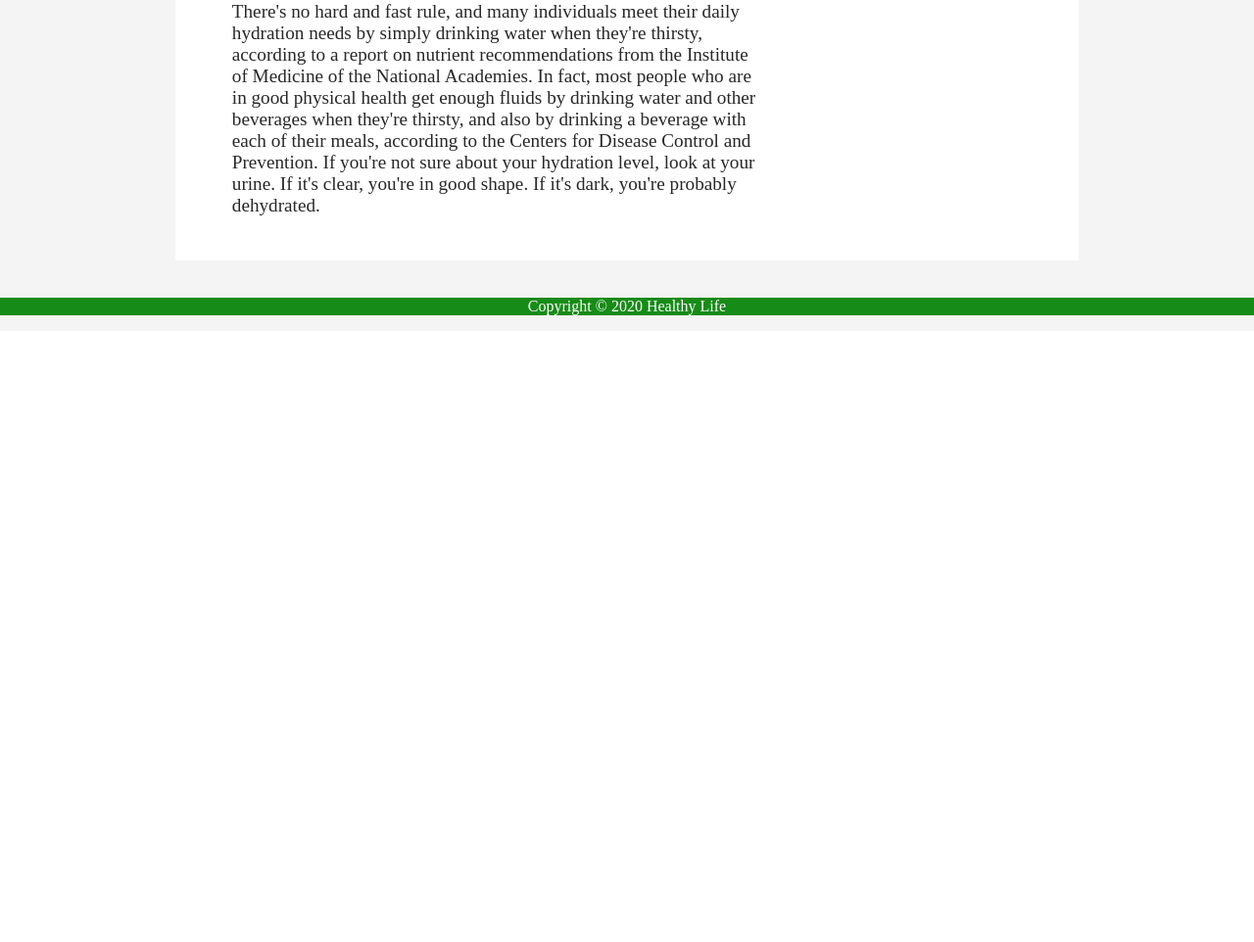
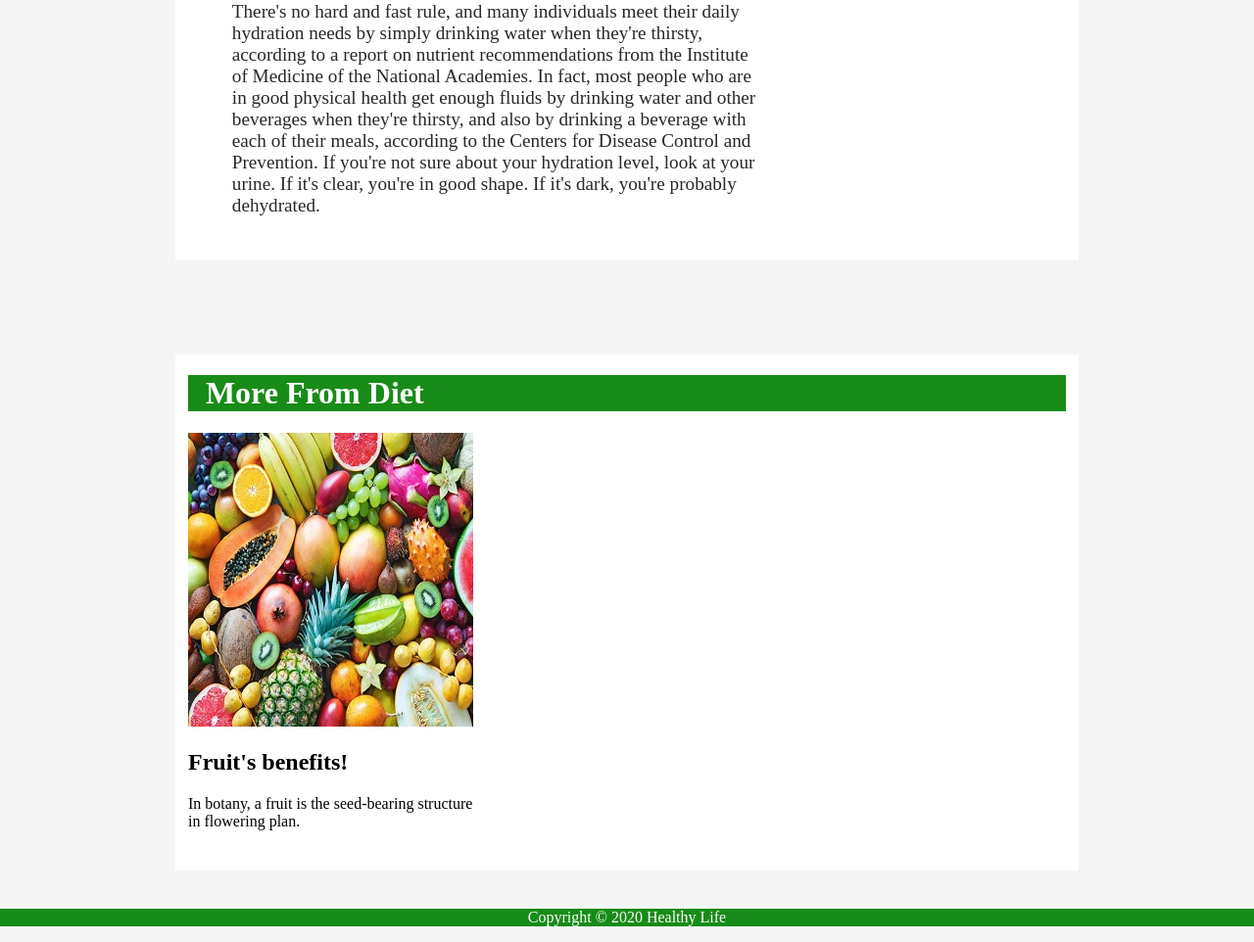
Before and after one commit to smantzou/PSPI2020, a PHP site: page /waterbenefits.html in a window 1280 px wide. Shown: the part 2095-3057 px from the top of the page at 98% size. Before the commit the page ends 2417 px from the top, so only its background shows below. Run offline with PHP 8.4, Linux system fonts and the light colour scheme.

Commit message:
zoom eikones kai more from

```diff
--- a/article.css
+++ b/article.css
@@ -5,7 +5,6 @@ body{
     font-family: 'Times New Roman', Times, serif;
 }
 .navbar{
-
     position: fixed;
     display: flex;
     justify-content: center;
@@ -82,6 +81,37 @@ a{
     font-size: 120%;
     font-weight: bold;
 }
+.b1{
+    width: 32.5%;
+    float: left;
+    margin-right: 5%;
+    overflow: hidden;
+}
+.b1 a{
+    margin: 0px;
+    color: black;
+    text-decoration: none;
+    text-transform: none;
+}
+.b1 a:hover{
+    color: rgba(0, 128, 0, 0.904);
+}
+.b2{
+    width: 340px;
+    height: 300px;
+    float: left;
+    margin-bottom: 8%;
+    overflow: hidden;
+}
+.b2 img{
+    display: block;
+    transition: transform .4s;
+}
+.b2:hover img{
+    transform: scale(1.2);
+    transform-origin: 50% 50%;
+}
+
 #main-footer{
     color:white;
     background-color: rgba(0, 128, 0, 0.904);
--- a/categories.html
+++ b/categories.html
@@ -26,7 +26,9 @@
                 <h1 class="header"> Diet</h1>
                 <div class="b1">
                     <div class="b2">
-                        <img src="images/glass_of_water2.jpg" alt="">
+                        <a href="./waterbenefits.html">
+                            <img src="images/glass_of_water2.jpg" alt="Glass of water">
+                        </a>
                     </div>
                     <div class="b3">
 
--- a/waterbenefits.html
+++ b/waterbenefits.html
@@ -71,6 +71,22 @@
                 </div>
             </div>
         </div>
+        <div class="conteiner">
+            <div class="categories">
+                <h1 class="header"> More From Diet</h1>
+                <div class="b1">
+                    <div class="b2">
+                       <a href="#fb">
+                           <img src="./images/fruits4.jpg" alt="">
+                       </a>
+                    </div>
+                     <h2><a href="">Fruit's benefits!</a></h2>
+                     <p>
+                        In botany, a fruit is the seed-bearing structure in flowering plan.
+                     </p>
+               </div>
+            </div>
+        </div>
     </body>
     <footer id="main-footer">
         <p>
```
Also changed, not shown: categories.css (+20 -9 lines), index.html (+10 -3 lines), style.css (+19 -1 lines).
